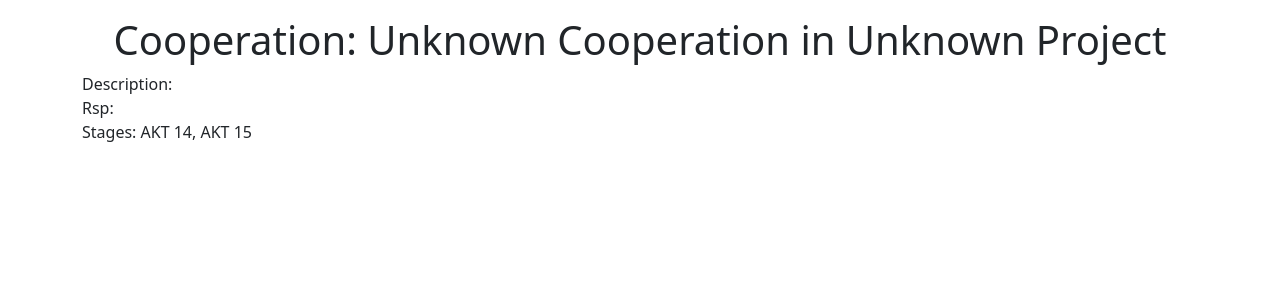
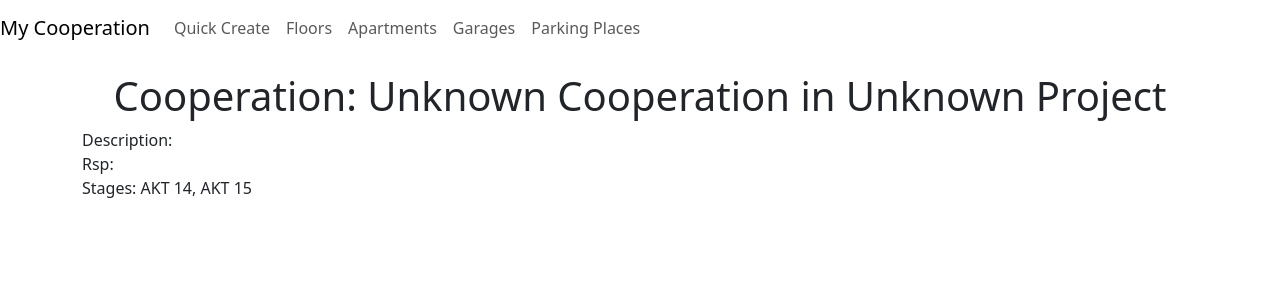
Before and after one commit to Daniel8Valkanov8/Build-Ledger, a React (Create React App) app in the folder build-ledger-frontend/: page /cooperation/1 in a window 1280 px wide. Shown: the top 300 px of the page. Built offline with nearby package versions, Linux system fonts and the light colour scheme.

Commit message:
Cooperation navbar is in template withowt global state

```diff
--- a/build-ledger-frontend/src/App.js
+++ b/build-ledger-frontend/src/App.js
@@ -8,8 +8,8 @@ import CooperationTemplate from "./building/cooperation/CooperationTemplate";
 import ParcelTemplate from "./parcel/ParcelTemplate";
 import CooperationNavbar from "./navigation/CooperationNavbar";
 import CreateCooperationObjects from "./building/cooperation/create-objects/CreateCooperationObjects";
-import AllApartments from './apartment/AllApartmentsComponent';
-import { CooperationProvider } from './navigation/CooperationContext'; // Импортираме контекста
+
+import AllApartments from './apartment/AllApartmentsComponent'; // Импортираме новия компонент
 
 const AppContent = () => {
   const location = useLocation();
@@ -25,13 +25,17 @@ const AppContent = () => {
   // Проверка дали трябва да покажем CooperationNavbar
   const isCooperationPath = /^\/cooperation\/[^/]+/.test(location.pathname);
   const isQuickCreatePath = /^\/quick-create\/[^/]+/.test(location.pathname);
-  const isApartmentPath = /^\/cooperation\/[^/]+\/apartments/.test(location.pathname);
+  const isApartmentPath = /^\/cooperation\/[^/]+\/apartments/.test(location.pathname); // Добавяме проверка за апартаментите
+
+  const state = location.state || {};
+  const cooperationName = state.building ? state.building.title : "My Cooperation";
+  const currentCooperationId = state.building ? state.building.id : "simple id";
 
   return (
     <div>
       {!shouldHideNavbar && <Navbar />}
       {(isCooperationPath || isQuickCreatePath || isApartmentPath) && (
-        <CooperationNavbar />
+        <CooperationNavbar cooperationName={cooperationName} currentCooperationId={currentCooperationId} />
       )}
 
       <div className="container mt-3">
@@ -43,7 +47,7 @@ const AppContent = () => {
           <Route path="/parcel/:id" element={<ParcelTemplate />} />
           <Route path="/cooperation/:id" element={<CooperationTemplate />} />
           <Route path="/quick-create/:id" element={<CreateCooperationObjects />} />
-          <Route path="/cooperation/:id/apartments" element={<AllApartments />} />
+          <Route path="/cooperation/:id/apartments" element={<AllApartments />} /> {/* Добавяме новия маршрут */}
           <Route path="/building/:id" element={<div>Building Template</div>} />
           <Route path="/house/:id" element={<div>House Template</div>} />
           <Route path="*" element={<div>404 Not Found</div>} />
@@ -53,13 +57,10 @@ const AppContent = () => {
   );
 };
 
+
 class App extends Component {
   render() {
-    return (
-      <CooperationProvider> {/* Обвиваме с контекста */}
-        <AppContent />
-      </CooperationProvider>
-    );
+    return <AppContent />;
   }
 }
 
--- a/build-ledger-frontend/src/navigation/CooperationContext.js
+++ b/build-ledger-frontend/src/navigation/CooperationContext.js
@@ -1,9 +1,7 @@
-import React, { createContext, useState, useContext } from 'react';
+import React, { createContext, useContext, useState } from 'react';
 
-// Създаване на Context за кооперацията
 const CooperationContext = createContext();
 
-// Провайдър компонент, който ще предоставя състоянието
 export const CooperationProvider = ({ children }) => {
     const [currentCooperation, setCurrentCooperation] = useState(null);
 
@@ -14,7 +12,4 @@ export const CooperationProvider = ({ children }) => {
     );
 };
 
-// Hook за лесен достъп до Context-а
-export const useCooperation = () => {
-    return useContext(CooperationContext);
-};
+export const useCooperation = () => useContext(CooperationContext);
--- a/build-ledger-frontend/src/navigation/CooperationNavbar.js
+++ b/build-ledger-frontend/src/navigation/CooperationNavbar.js
@@ -1,31 +1,28 @@
 import React from 'react';
-import { Link } from 'react-router-dom';
-import { useCooperation } from './CooperationContext'; // Импортираме контекста
+import { Link, useParams } from 'react-router-dom';
 
-const CooperationNavbar = () => {
-    const { currentCooperation } = useCooperation(); // Вземаме текущата кооперация от глобалното състояние
-
-    if (!currentCooperation) {
-        return null; // Ако няма избрана кооперация, не показваме навигационния бар
-    }
+const CooperationNavbar = ({ cooperationName, currentCooperationId }) => {
+    const { id } = useParams(); // Използваме id на кооперацията от URL-то
 
     return (
         <nav className="navbar navbar-expand navbar-blue bg-blue">
             <Link to="/" className="navbar-brand">
-                {currentCooperation.title} {/* Показваме името на кооперацията */}
+                {cooperationName} {/* Показва името на кооперацията чрез пропс */}
             </Link>
 
             <div className="navbar-nav ml-auto">
                 <li className="nav-item">
-                    <Link to={`/quick-create/${currentCooperation.id}`} className="nav-link">
+                    <Link to={`/quick-create/${currentCooperationId}`} className="nav-link">
                         Quick Create
                     </Link>
                 </li>
             </div>
 
+
+
             <div className="navbar-nav ml-auto">
                 <li className="nav-item">
-                    <Link to={`/cooperation/${currentCooperation.id}/floors`} className="nav-link">
+                    <Link to={`/cooperation/${id}/floors`} className="nav-link">
                         Floors
                     </Link>
                 </li>
@@ -33,7 +30,8 @@ const CooperationNavbar = () => {
 
             <div className="navbar-nav ml-auto">
                 <li className="nav-item">
-                    <Link to={`/cooperation/${currentCooperation.id}/apartments`} className="nav-link">
+                    <Link to={`/cooperation/${currentCooperationId}/apartments`} className="nav-link" >
+
                         Apartments
                     </Link>
                 </li>
@@ -41,14 +39,14 @@ const CooperationNavbar = () => {
 
             <div className="navbar-nav ml-auto">
                 <li className="nav-item">
-                    <Link to={`/cooperation/${currentCooperation.id}/garages`} className="nav-link">
+                    <Link to={`/cooperation/${id}/garages`} className="nav-link">
                         Garages
                     </Link>
                 </li>
             </div>
             <div className="navbar-nav ml-auto">
                 <li className="nav-item">
-                    <Link to={`/cooperation/${currentCooperation.id}/parking-places`} className="nav-link">
+                    <Link to={`/cooperation/${id}/floors`} className="nav-link">
                         Parking Places
                     </Link>
                 </li>
```
